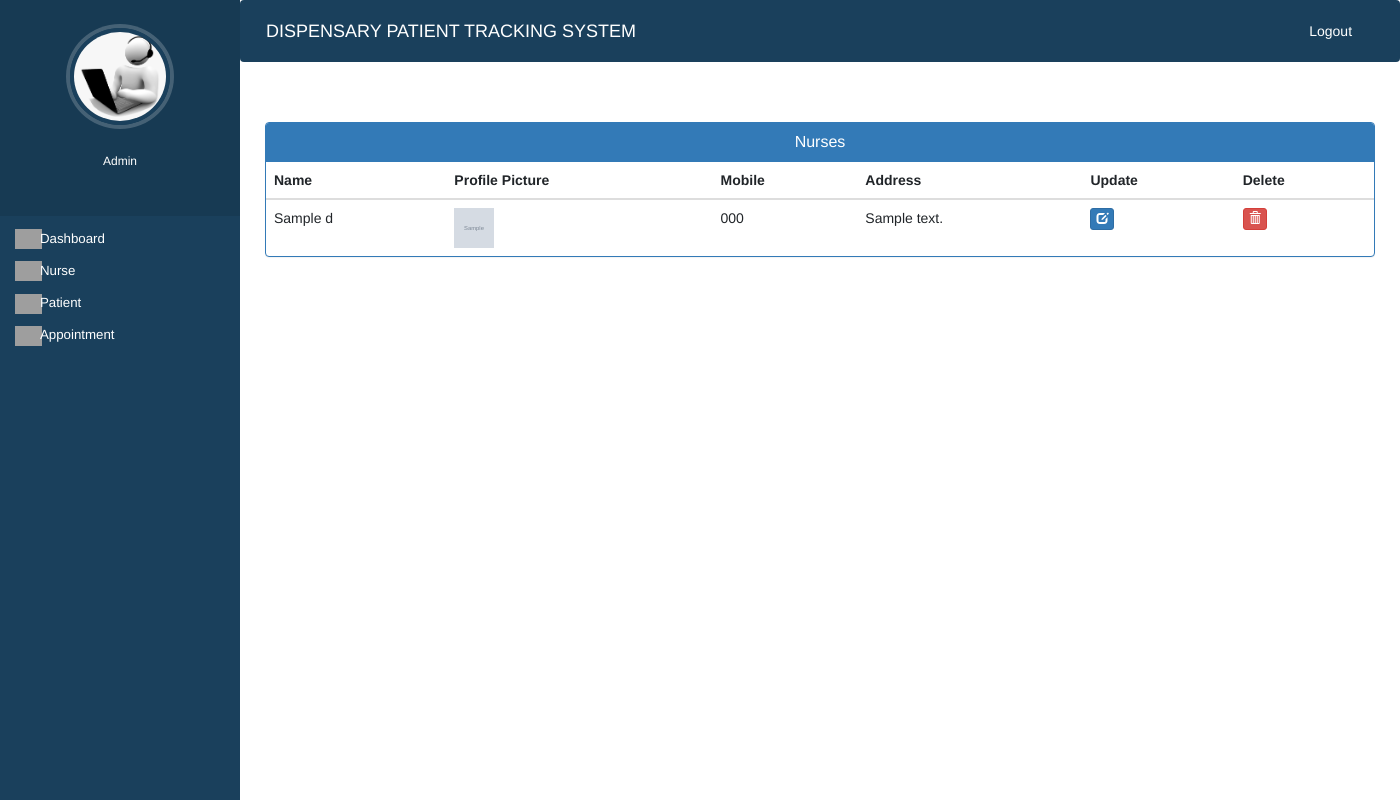
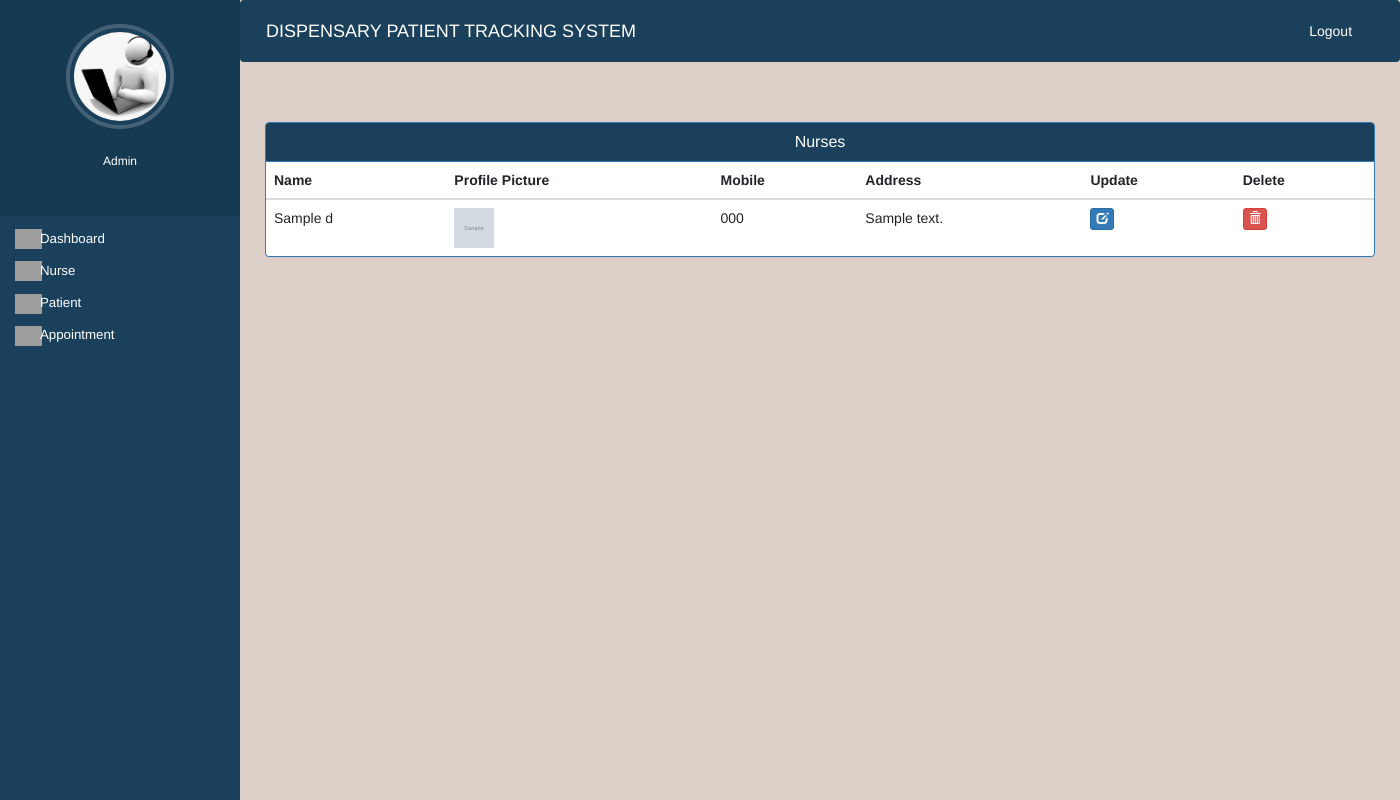
Before and after one commit to Julzpeter/dispensary-kapsiya, a Django app: template kapsiya/templates/admin_view_doctor.html in a window 1400 px wide. Run offline with Django 3.2, Linux system fonts and the light colour scheme; tables that the repository leaves empty hold one stand-in row (values such as "Sample post"); the template is opened without the code that fills it: values that come from a table or form of the project are taken from there, most other values are stand-ins (such as "Sample title", 1, 10 or a date in 2020); grey boxes marked "Sample" are stand-in pictures; some libraries are stand-ins or nearby versions; grey boxes are pictures that could not be loaded.

Commit message:
modify css

```diff
--- a/kapsiya/templates/admin_view_doctor.html
+++ b/kapsiya/templates/admin_view_doctor.html
@@ -8,20 +8,27 @@
   <script src="//code.jquery.com/jquery-1.11.1.min.js"></script>
 
   <style media="screen">
+    body{
+        background-color: #ddd0c8;
+    }
     a:link {
       text-decoration: none;
     }
 
     h6 {
       text-align: center;
+
     }
 
     .row {
       margin: 100px;
     }
+    .panel-heading{
+        background-color: #1a405c !important;
+    }
   </style>
 </head>
-
+<body>
     <div class="container">
         <div class="panel panel-primary">
           <div class="panel-heading">
@@ -54,6 +61,8 @@
           </table>
         </div>
       </div>
+</body>
+
 
 
 {% endblock content %}
```
Lines whose indentation alone changed are shown as unchanged.
